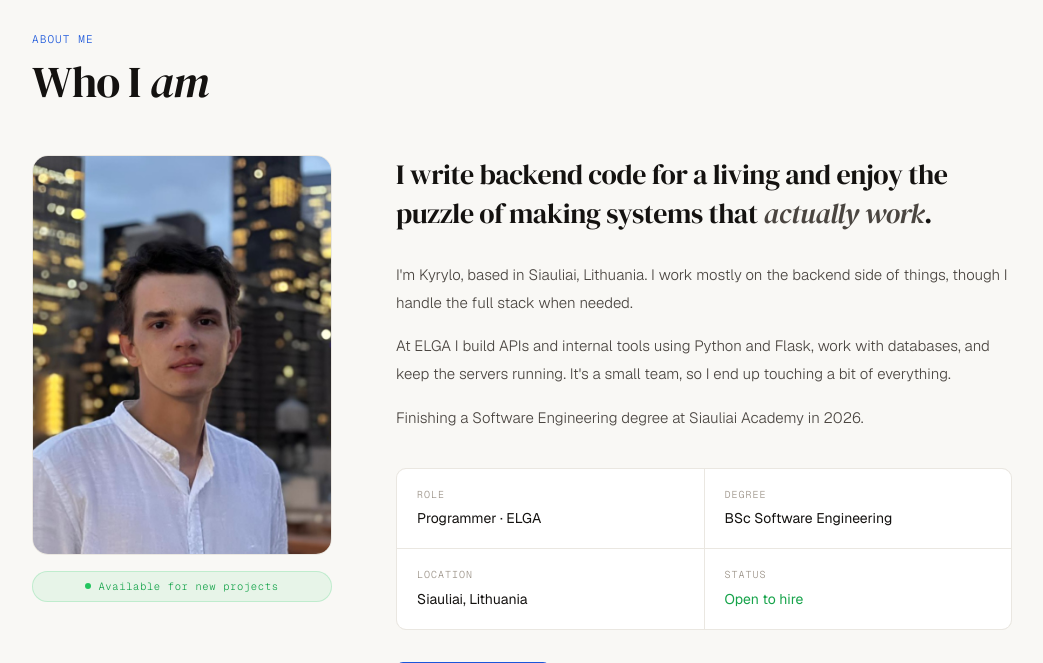
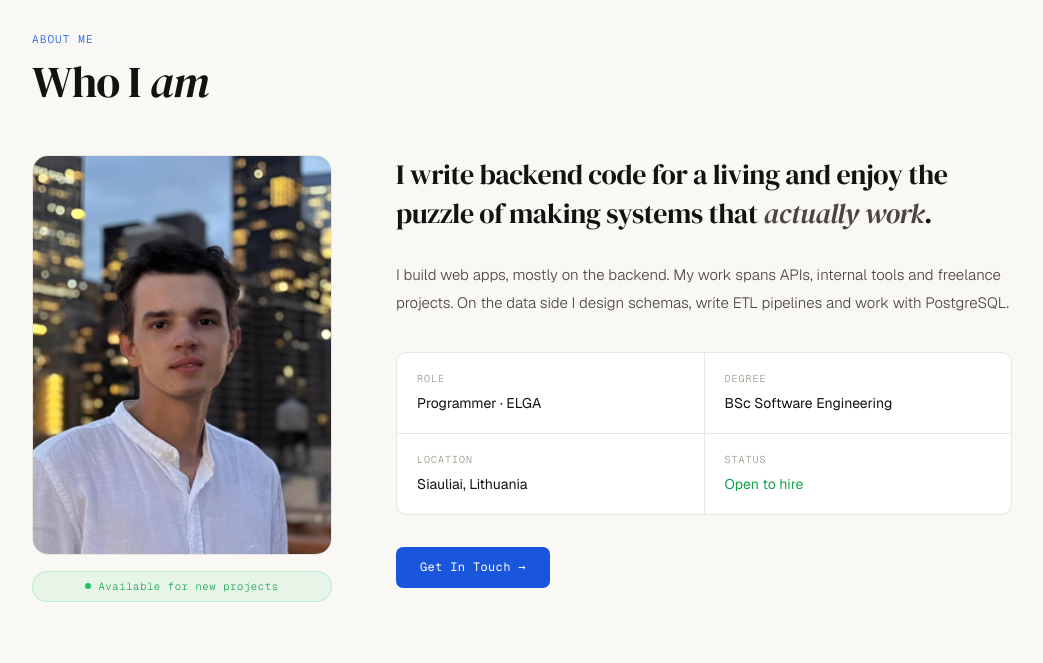
Before and after one commit to KyryloBublii/digital-cv, a Flask app: page /about in a window 1280 px wide. Shown: the part 60-723 px from the top of the page, without its empty margins (118-1161 px from the left). Run offline with Flask 3, Linux system fonts and the light colour scheme; data that the repository does not hold is empty.

Commit message:
update about sections

```diff
--- a/templates/about.html
+++ b/templates/about.html
@@ -24,9 +24,7 @@
           I write backend code for a living and enjoy the puzzle of making systems that <em>actually work</em>.
         </p>
         <div class="about-body">
-          <p>I'm Kyrylo, based in Siauliai, Lithuania. I work mostly on the backend side of things, though I handle the full stack when needed.</p>
-          <p>At ELGA I build APIs and internal tools using Python and Flask, work with databases, and keep the servers running. It's a small team, so I end up touching a bit of everything.</p>
-          <p>Finishing a Software Engineering degree at Siauliai Academy in 2026.</p>
+          <p>I build web apps, mostly on the backend. My work spans APIs, internal tools and freelance projects. On the data side I design schemas, write ETL pipelines and work with PostgreSQL.</p>
         </div>
         <div class="about-fact-grid">
           <div class="about-fact"><div class="af-label">Role</div><div class="af-val">Programmer · ELGA</div></div>
--- a/templates/index.html
+++ b/templates/index.html
@@ -16,7 +16,7 @@
           Full Stack<br><em>Developer</em>
         </h1>
         <p class="hero-desc">
-          I build web apps, mostly backend. At ELGA I work on APIs and internal tools. Outside of that, I take on freelance projects.
+          I build web apps, mostly on the backend. My work spans APIs, internal tools and freelance projects. On the data side I design schemas, write ETL pipelines and work with PostgreSQL.
         </p>
         <div class="hero-btns">
           <a href="{{ url_for('projects') }}" class="btn-primary">View My Work →</a>
```
